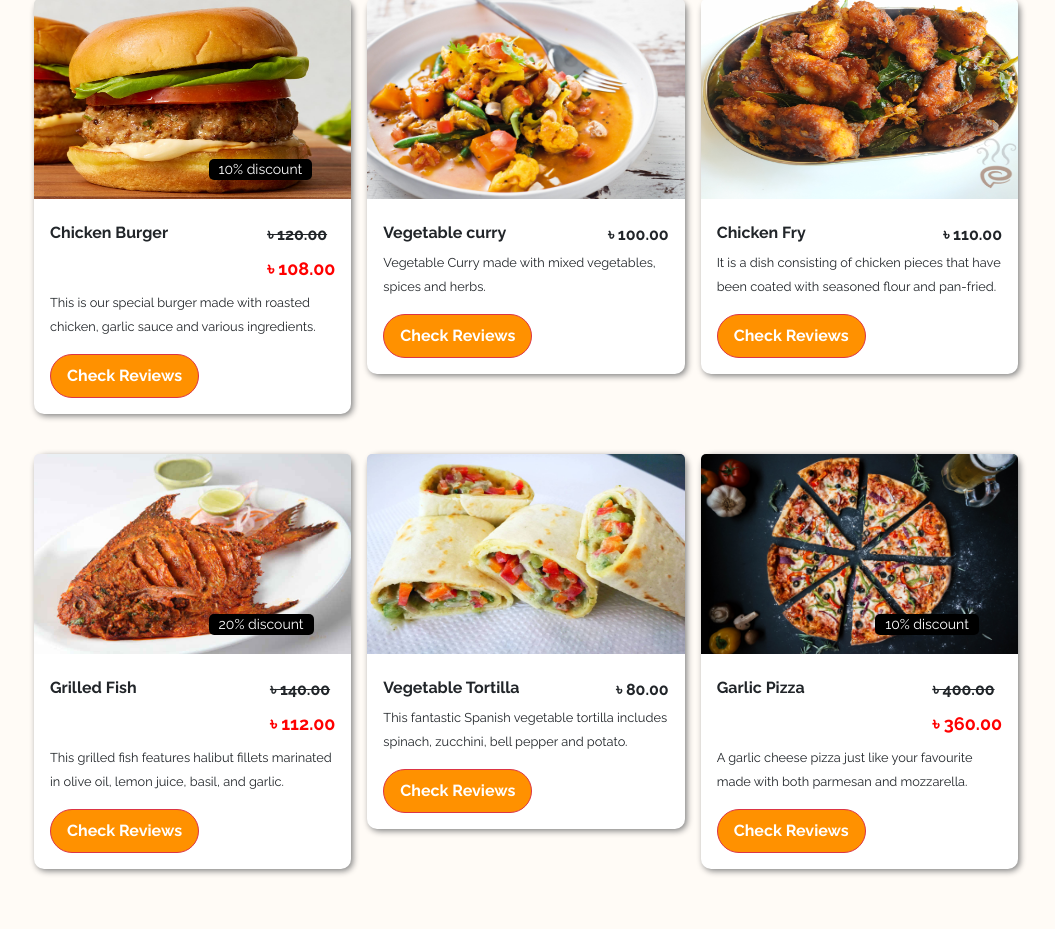
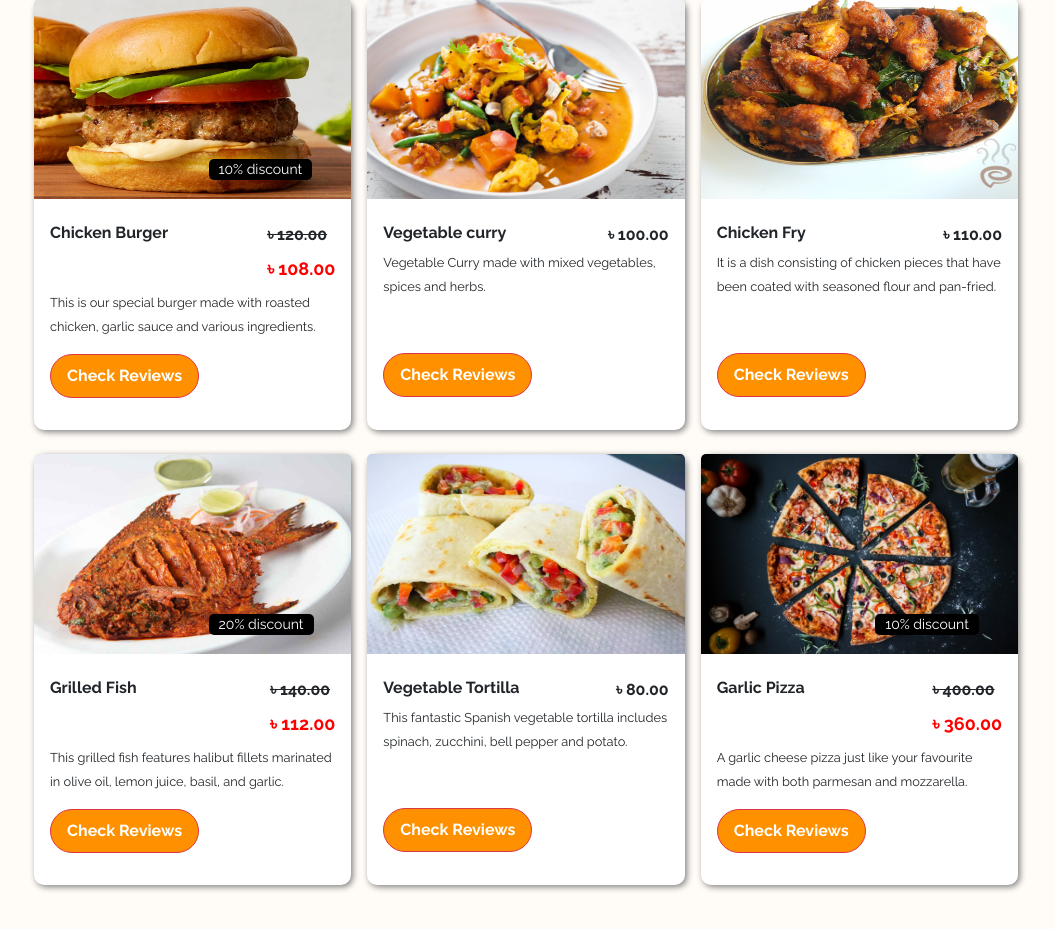
Before and after one commit to Nihal-123-456/Crispy-Kitchen, a Django app: page / in a window 1280 px wide. Shown: the part 1391-2320 px from the top of the page, without its empty margins (114-1169 px from the left). Run offline with Django 4.2, Linux system fonts and the light colour scheme; data comes from the database, SQL or seed files in the repository; both versions use the stored data as it was after the commit.

Commit message:
card-height-change

```diff
--- a/food/templates/home.html
+++ b/food/templates/home.html
@@ -47,7 +47,7 @@
         <div class="d-flex flex-wrap">
             {% for f in food %}
             <div class="col-sm-4 mb-4">
-            <div class="dtl-card card m-2 ">
+            <div class="dtl-card card m-2 h-100">
                 <div class="">
                 {% if f.is_special %}
                 <div class="disc-div">
@@ -71,7 +71,11 @@
                 <p class="card-text ps-3 pe-2"><small>{{ f.description }}</small></p>
 
                 <div class="ps-3 pe-3 mb-3">
+                    {% if f.is_special %}
                     <a href="{% url 'food_review' f.id %}" class="detail-btns btn btn-danger mt-3 fw-bold" style="background: #ff9100;">Check Reviews</a>
+                    {% else %}
+                    <a href="{% url 'food_review' f.id %}" class="detail-btns btn btn-danger fw-bold" style="background: #ff9100; margin-top: 55px;">Check Reviews</a>
+                    {% endif %}
                     {% if request.user.is_authenticated %}
                     <a href="{% url 'add_to_cart' f.pk %}" class="detail-btns btn btn-danger mt-3 "><i class="fa fa-shopping-cart" style="font-size:24px"></i>  Add to cart</a>
                     <a href="{% url 'order_food' f.pk %}" class="detail-btns btn btn-primary mt-3 fw-bold ms-2">Buy Now</a>
--- a/food/templates/specials.html
+++ b/food/templates/specials.html
@@ -47,7 +47,7 @@
     <div class="d-flex flex-wrap">
         {% for f in food %}
         <div class="col-sm-4 mb-4">
-        <div class="dtl-card card m-2 ">
+        <div class="dtl-card card m-2 h-100">
             <div class="">
             <div class="disc-div">
                 <img src="{{f.image.url}}" class="card-img-top" alt="{{f.name}}">
```
Also changed, not shown: db.sqlite3, food/templates/base.html (indentation only), static/profile.png (added).
